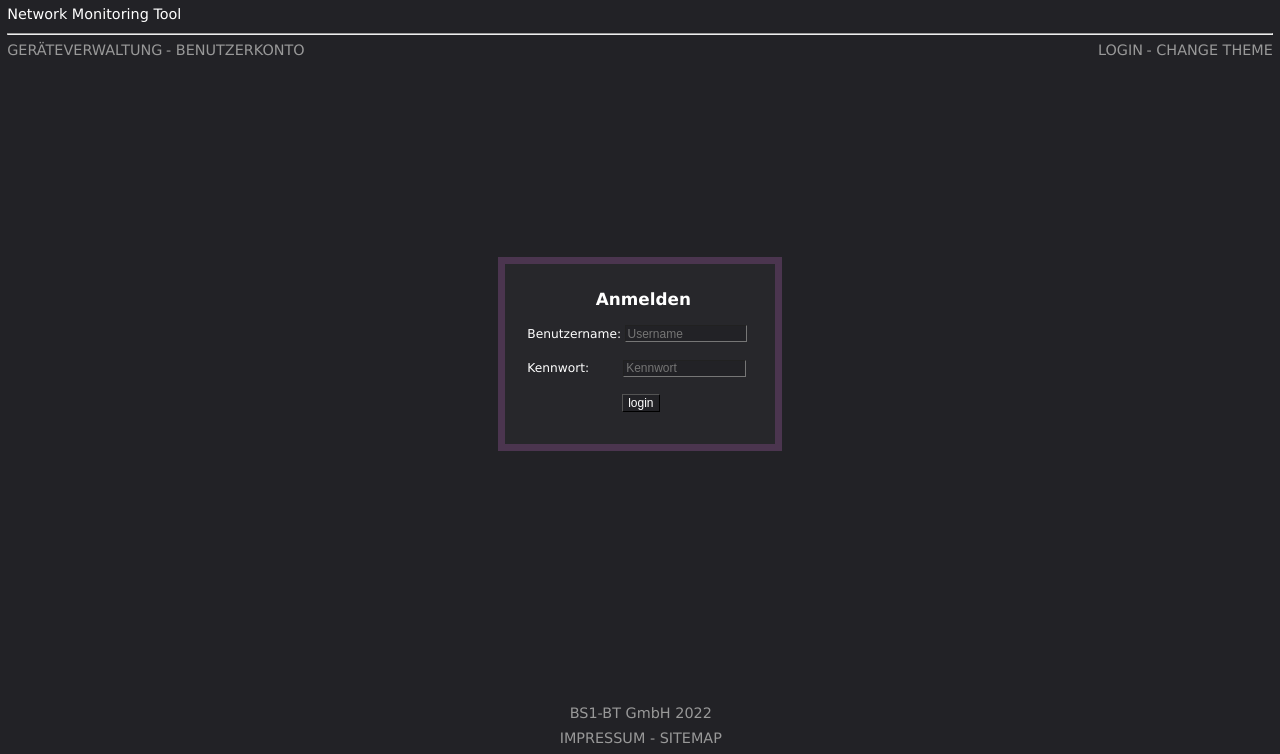
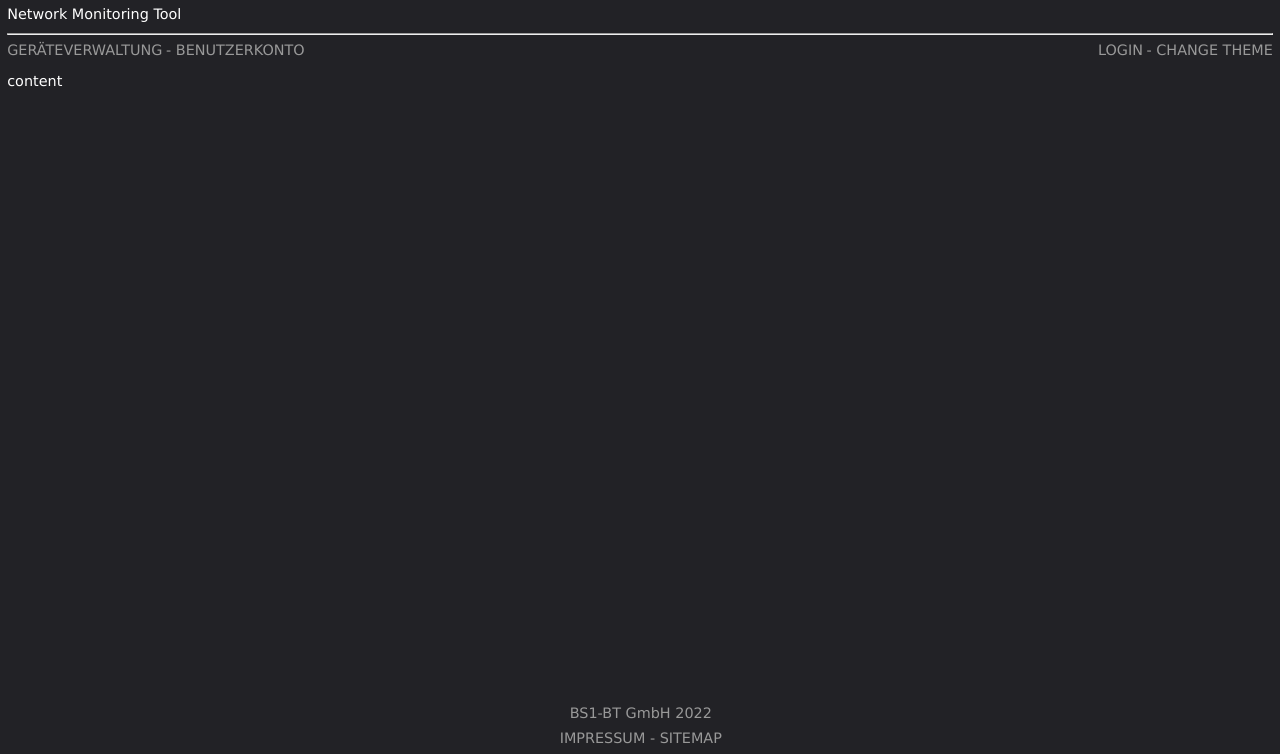
Before and after one commit to AKH-187/it11b-nmt, a plain HTML site: page index.html in a window 1280 px wide. Shown: the part 46-800 px from the top of the page. Drawn offline with Linux system fonts and the light colour scheme.

Commit message:
default index

```diff
--- a/index.html
+++ b/index.html
@@ -43,22 +43,7 @@
 		</div>
 		<br>
 		<main>
-			<div class="dm-login">
-				<div class="dm-login-input">
-					<form>
-						<h3 class="dm-title" style="margin-left:76px;line-height: 100%;">Anmelden</h3>
-						<a class="dm-login-text">Benutzername:</a>
-						<input type="text" name="username" placeholder="Username" style="width: 130px;margin-left: 0px"
-						class="dm-login-input-box"/>
-						<br><br>
-						<a class="dm-login-text">Kennwort:</a>
-						<input type="password" name="password" placeholder="Kennwort" style="width: 130px;margin-left: 34px;"
-						class="dm-login-input-box"/>
-						<br><br>
-						<input type="submit" value="login" class="dm-login-input-submit"/>
-					</form>
-				</div>
-			</div>
+			<p class="dm-text">content</p>
 		</main>
 		<footer>
 			<div style="position: absolute;bottom: 10px;text-align: center;width: 99%;">
```
